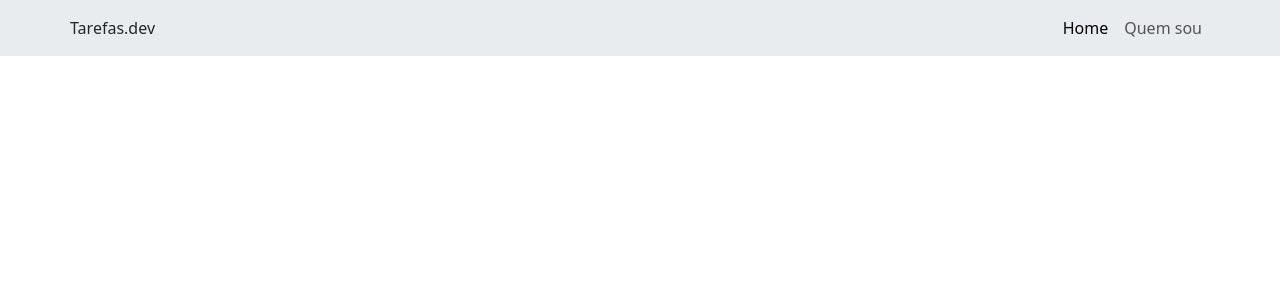
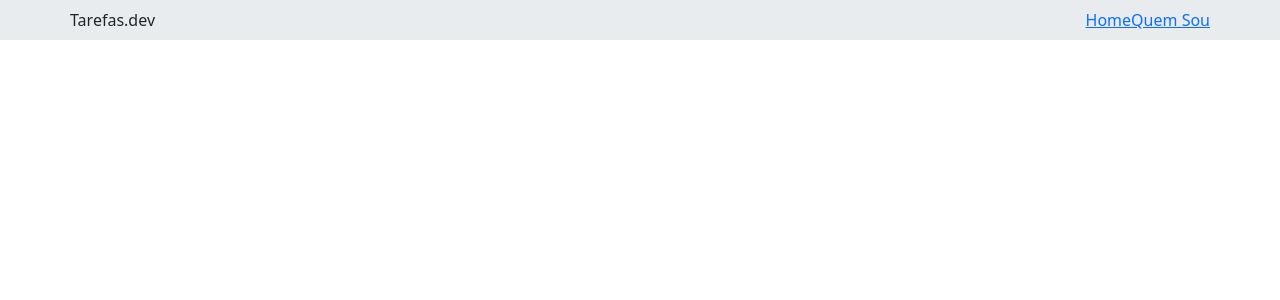
Before and after one commit to williammmoura/Lista_de_Exercicios_S09_FullStack_FMT, a React (Vite) app in the folder m01s09-exercicios-todo-app-main/: page / in a window 1280 px wide. Shown: the top 300 px of the page. Built offline with nearby package versions, Linux system fonts and the light colour scheme.

Commit message:
Exercício 03

```diff
--- a/m01s09-exercicios-todo-app-main/src/components/Header.jsx
+++ b/m01s09-exercicios-todo-app-main/src/components/Header.jsx
@@ -1,3 +1,5 @@
+import { Link } from 'react-router-dom';
+
 export const Header = () => {
   return (
     <header className="header bg-body-secondary">
@@ -5,14 +7,16 @@ export const Header = () => {
         <span className="flex-grow-1">Tarefas.dev</span>
         <ul class="navbar-nav ">
           <li class="nav-item me-auto">
-            <a class="nav-link active" aria-current="page" href="#">
+            <Link to="/Home">Home</Link>
+            {/* <a class="nav-link active" aria-current="page" href="#">
               Home
-            </a>
+            </a> */}
           </li>
           <li class="nav-item">
-            <a class="nav-link" href="#">
+            <Link to="/QuemSou">Quem Sou</Link>
+            {/* <a class="nav-link" href="#">
               Quem sou
-            </a>
+            </a> */}
           </li>
         </ul>
       </nav>
```
